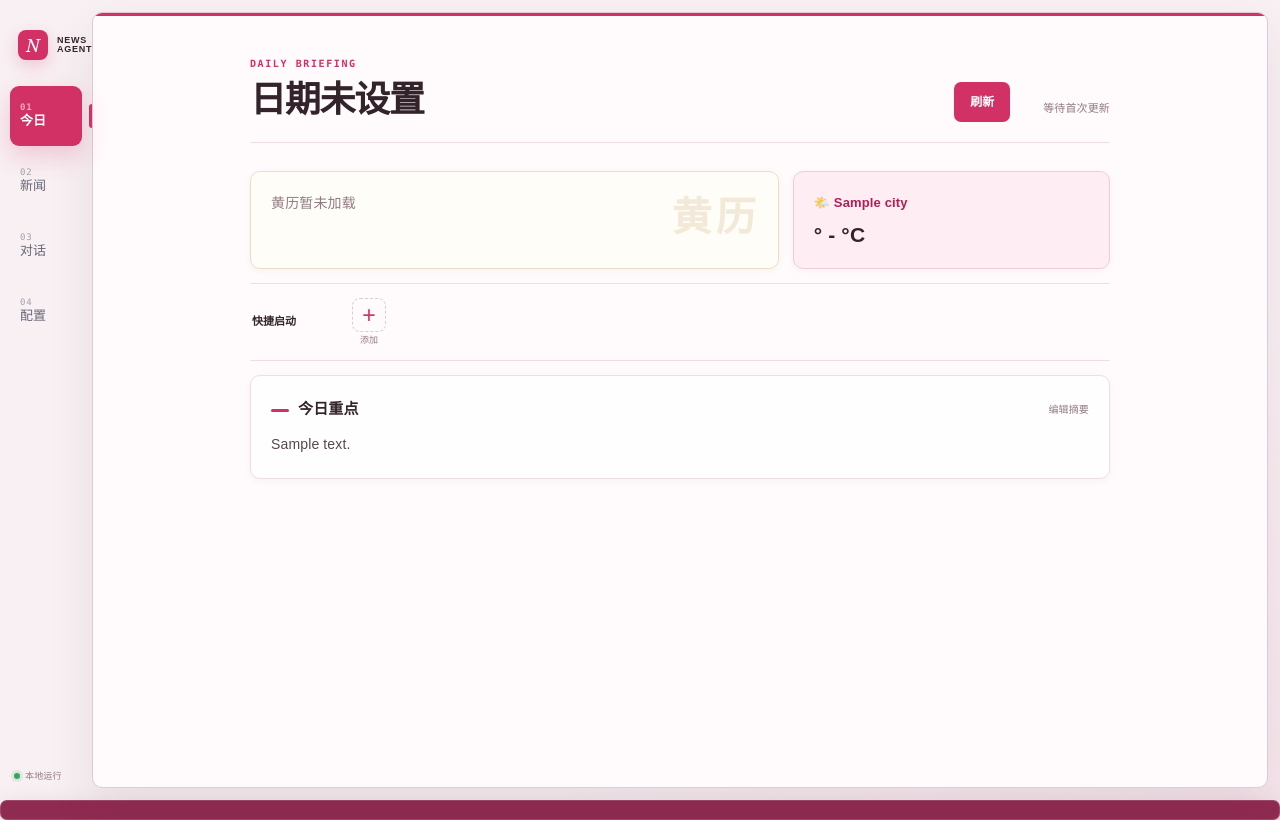
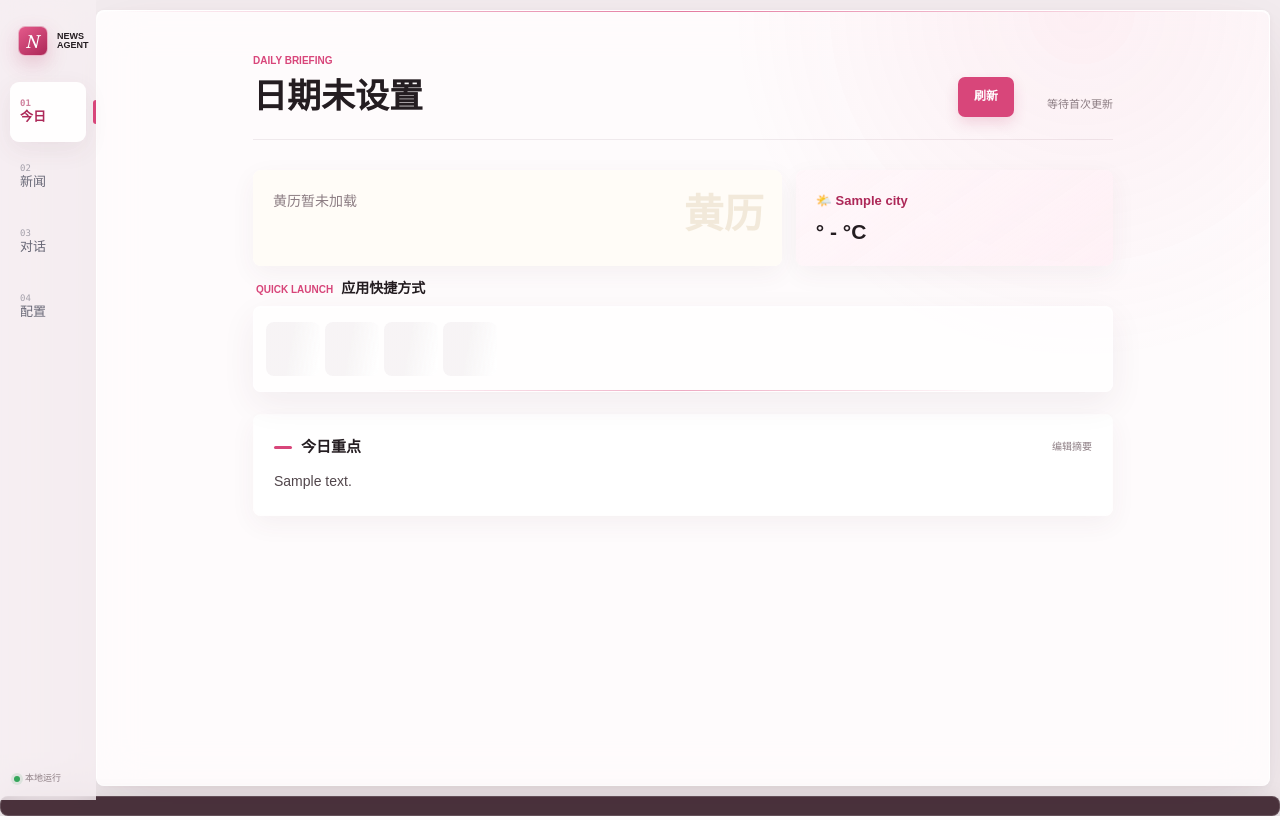
Before and after one commit to cricket152/NewsAgent, a Python web app: template src/news_agent/templates/daily.html in a window 1280 px wide. Run offline with Jinja, Linux system fonts and the light colour scheme; the template is opened without the code that fills it: most values are stand-ins (such as "Sample title", 1, 10 or a date in 2020).

Commit message:
前端二次美化

```diff
--- a/src/news_agent/templates/daily.css
+++ b/src/news_agent/templates/daily.css
@@ -1,23 +1,29 @@
 :root {
   color-scheme: light;
-  --accent: #d23166;
-  --accent-strong: #b21d55;
-  --accent-soft: #feeef3;
-  --ink: #33242b;
-  --text: #59464f;
-  --muted: #917b84;
-  --canvas: #f8f0f3;
-  --surface: #fffafb;
-  --paper: #fffefe;
-  --line: #eddee4;
-  --line-strong: #decbd3;
+  --accent: #d8467a;
+  --accent-strong: #ad2858;
+  --accent-soft: #fff0f5;
+  --accent-wash: rgba(216, 70, 122, 0.08);
+  --ink: #241d21;
+  --text: #51464b;
+  --muted: #8c7d83;
+  --canvas: #f3ecef;
+  --surface: rgba(255, 252, 253, 0.92);
+  --paper: rgba(255, 255, 255, 0.76);
+  --line: rgba(91, 47, 64, 0.09);
+  --line-strong: rgba(91, 47, 64, 0.14);
   --success: #26844a;
   --danger: #c53c49;
   --warning: #9a6811;
-  --nav-width: 92px;
+  --nav-width: 96px;
   --radius-sm: 6px;
-  --radius-md: 10px;
-  --shadow-panel: 0 20px 50px rgba(92, 44, 62, 0.09);
+  --radius-md: 8px;
+  --shadow-panel:
+    0 1px 0 rgba(255, 255, 255, 0.9) inset,
+    0 28px 70px rgba(71, 36, 49, 0.10),
+    0 2px 10px rgba(71, 36, 49, 0.05);
+  --shadow-float: 0 12px 28px rgba(91, 47, 64, 0.14);
+  --ease-out: cubic-bezier(.22, 1, .36, 1);
 }
 
 *,
@@ -38,12 +44,10 @@ body {
   margin: 0;
   padding: 0;
   color: var(--text);
-  background:
-    linear-gradient(145deg, rgba(210, 49, 102, 0) 68%, rgba(210, 49, 102, 0.10) 130%),
-    var(--canvas);
+  background: var(--canvas);
   font-family: "Segoe UI Variable Text", "Microsoft YaHei UI", "PingFang SC", sans-serif;
-  line-height: 1.7;
-  letter-spacing: 0.01em;
+  line-height: 1.65;
+  letter-spacing: 0;
   overflow-x: hidden;
   overscroll-behavior-x: none;
 }
@@ -85,9 +89,10 @@ a:focus-visible {
   display: flex;
   flex-direction: column;
   align-items: stretch;
-  padding: 22px 10px 16px;
-  background: transparent;
+  padding: 18px 10px 14px;
+  background: rgba(246, 239, 242, 0.78);
   border: 0;
+  backdrop-filter: blur(18px) saturate(1.15);
 }
 
 .brand-mark {
@@ -105,21 +110,22 @@ a:focus-visible {
   display: grid;
   place-items: center;
   flex: 0 0 auto;
-  border-radius: 8px;
-  background: var(--accent);
+  border: 1px solid rgba(255, 255, 255, 0.58);
+  border-radius: 7px;
+  background: linear-gradient(145deg, #e45a8b, var(--accent-strong));
   color: #fff;
   font-family: Georgia, "Times New Roman", serif;
   font-size: 18px;
   font-style: italic;
   line-height: 1;
-  box-shadow: 0 6px 16px rgba(210, 49, 102, 0.22);
+  box-shadow: 0 8px 20px rgba(173, 40, 88, 0.22);
 }
 
 .brand-name {
   font-size: 9px;
   font-weight: 700;
   line-height: 1.05;
-  letter-spacing: 0.08em;
+  letter-spacing: 0;
   text-transform: uppercase;
 }
 
@@ -159,16 +165,16 @@ a:focus-visible {
 }
 
 .nav-bar .nav-item:hover {
-  background: rgba(255, 255, 255, 0.62);
+  background: rgba(255, 255, 255, 0.72);
   color: var(--ink);
-  transform: translateX(1px);
+  transform: translateX(2px);
 }
 
 .nav-bar .nav-item.active {
-  background: var(--accent);
-  color: #fff;
+  background: rgba(255, 255, 255, 0.88);
+  color: var(--accent-strong);
   font-weight: 700;
-  box-shadow: 0 10px 24px rgba(210, 49, 102, 0.22);
+  box-shadow: 0 8px 24px rgba(91, 47, 64, 0.08);
 }
 
 .nav-bar .nav-item.active::after {
@@ -180,7 +186,7 @@ a:focus-visible {
   font-family: Consolas, "SFMono-Regular", monospace;
   font-size: 9px;
   line-height: 1;
-  letter-spacing: 0.08em;
+  letter-spacing: 0;
   opacity: 0.58;
 }
 
@@ -213,28 +219,31 @@ a:focus-visible {
   position: relative;
   max-width: none;
   min-height: calc(100vh - 24px);
-  margin: 12px 12px 12px var(--nav-width);
+  margin: 10px 10px 10px var(--nav-width);
   padding: clamp(24px, 4vw, 42px) clamp(22px, 5vw, 56px) 70px;
   overflow: hidden;
-  border: 1px solid var(--line-strong);
+  border: 1px solid rgba(255, 255, 255, 0.78);
   border-radius: var(--radius-md);
-  background: var(--surface);
+  background:
+    radial-gradient(circle at 84% 0%, rgba(232, 118, 158, 0.09), transparent 28%),
+    var(--surface);
   box-shadow: var(--shadow-panel);
+  backdrop-filter: blur(22px) saturate(1.08);
 }
 
 .container::before {
   content: "";
   position: absolute;
   inset: 0 0 auto;
-  height: 3px;
-  background: var(--accent);
+  height: 1px;
+  background: linear-gradient(90deg, transparent, rgba(216, 70, 122, 0.72), transparent);
 }
 
 .tab-pane {
   display: none;
   width: min(100%, 860px);
   margin: 0 auto;
-  animation: pane-in 260ms cubic-bezier(.22,.8,.32,1) both;
+  animation: pane-in 420ms var(--ease-out) both;
 }
 
 .tab-pane.active { display: block; }
@@ -263,8 +272,8 @@ a:focus-visible {
   align-items: flex-end;
   justify-content: space-between;
   gap: 24px;
-  margin-bottom: 28px;
-  padding-bottom: 20px;
+  margin-bottom: 30px;
+  padding-bottom: 22px;
   border-bottom: 1px solid var(--line);
 }
 
@@ -272,19 +281,19 @@ a:focus-visible {
 .eyebrow {
   margin-bottom: 5px;
   color: var(--accent);
-  font-family: Consolas, "SFMono-Regular", monospace;
+  font-family: "Segoe UI Variable Text", "Microsoft YaHei UI", sans-serif;
   font-size: 10px;
   font-weight: 700;
-  letter-spacing: 0.16em;
+  letter-spacing: 0;
 }
 
 .date-header-big {
   color: var(--ink);
-  font-family: "Microsoft YaHei UI", "PingFang SC", sans-serif;
-  font-size: clamp(24px, 3.6vw, 36px);
-  font-weight: 650;
+  font-family: "Segoe UI Variable Display", "Microsoft YaHei UI", "PingFang SC", sans-serif;
+  font-size: 34px;
+  font-weight: 680;
   line-height: 1.25;
-  letter-spacing: -0.035em;
+  letter-spacing: 0;
   text-wrap: balance;
 }
 
@@ -315,10 +324,20 @@ a:focus-visible {
   margin-bottom: 14px;
   padding: 20px;
   overflow: hidden;
-  border: 1px solid var(--line);
+  border: 1px solid rgba(255, 255, 255, 0.82);
   border-radius: var(--radius-md);
   background: var(--paper);
-  box-shadow: 0 2px 8px rgba(92, 44, 62, 0.04);
+  box-shadow:
+    0 1px 0 rgba(255, 255, 255, 0.92) inset,
+    0 8px 26px rgba(91, 47, 64, 0.055);
+  transition: transform 220ms var(--ease-out), box-shadow 220ms ease, background 220ms ease;
+}
+
+.card:hover {
+  background: rgba(255, 255, 255, 0.9);
+  box-shadow:
+    0 1px 0 rgba(255, 255, 255, 0.96) inset,
+    0 14px 34px rgba(91, 47, 64, 0.075);
 }
 
 .cards-row {
@@ -331,8 +350,9 @@ a:focus-visible {
 
 .fortune-card {
   position: relative;
-  background: #fffdf7;
-  border-color: #e9dfc7;
+  border: 0;
+  background: rgba(255, 253, 247, 0.78);
+  box-shadow: 0 8px 26px rgba(91, 47, 64, 0.055);
 }
 .fortune-card::after {
   content: "黄历";
@@ -343,7 +363,7 @@ a:focus-visible {
   font-family: KaiTi, STKaiti, serif;
   font-size: 40px;
   font-weight: 700;
-  letter-spacing: .1em;
+  letter-spacing: 0;
 }
 .fortune-main {
   position: relative;
@@ -380,114 +400,196 @@ a:focus-visible {
   flex: none;
   flex-direction: column;
   justify-content: center;
-  background: var(--accent-soft);
-  border-color: #f1cbd9;
+  border: 0;
+  background: linear-gradient(145deg, rgba(255, 247, 250, .96), rgba(255, 238, 244, .72));
+  box-shadow: 0 8px 26px rgba(91, 47, 64, 0.055);
 }
+.fortune-card:hover,
+.weather-card:hover { box-shadow: 0 14px 34px rgba(91, 47, 64, 0.075); }
 .weather-city { margin-bottom: 3px; color: var(--accent-strong); font-size: 13px; font-weight: 700; }
 .weather-desc { color: #7d5362; font-size: 12px; }
 .weather-temp { margin: 5px 0 0; color: var(--ink); font-size: 21px; font-weight: 700; line-height: 1.25; }
 .weather-none { color: var(--muted); font-style: normal; }
 
 .shortcut-launcher {
-  min-height: 78px;
-  display: grid;
-  grid-template-columns: 78px minmax(0, 1fr);
-  align-items: center;
-  gap: 10px;
-  margin-bottom: 14px;
-  padding: 9px 2px;
-  border-top: 1px solid var(--line);
-  border-bottom: 1px solid var(--line);
+  min-height: 116px;
+  margin: 4px 0 18px;
+  padding: 0;
 }
 .shortcut-heading {
   min-width: 0;
   display: flex;
-  flex-direction: column;
-  align-items: flex-start;
-  gap: 2px;
+  align-items: flex-end;
+  justify-content: space-between;
+  gap: 16px;
+  margin-bottom: 9px;
+  padding: 0 3px;
   color: var(--ink);
-  font-size: 11px;
+  font-size: 14px;
   font-weight: 700;
   line-height: 1.25;
   letter-spacing: 0;
 }
+.shortcut-heading > div {
+  display: flex;
+  align-items: baseline;
+  gap: 8px;
+}
+.shortcut-kicker {
+  color: var(--accent);
+  font-size: 10px;
+  font-weight: 750;
+}
 .shortcut-manage {
-  min-height: 24px;
-  padding: 2px 0;
+  min-width: 42px;
+  min-height: 26px;
+  padding: 3px 9px;
   border: 0;
-  background: transparent;
+  border-radius: 6px;
+  background: rgba(255, 255, 255, .54);
   color: var(--muted);
   font-size: 10px;
   cursor: pointer;
+  transition: background 180ms ease, color 180ms ease, transform 180ms var(--ease-out);
 }
 .shortcut-manage:hover,
-.shortcut-manage.active { color: var(--accent-strong); }
+.shortcut-manage.active {
+  background: rgba(255, 255, 255, .94);
+  color: var(--accent-strong);
+  transform: translateY(-1px);
+}
+.shortcut-dock {
+  position: relative;
+  min-width: 0;
+  padding: 8px 10px;
+  overflow: hidden;
+  border: 1px solid rgba(255, 255, 255, .82);
+  border-radius: var(--radius-md);
+  background: rgba(255, 255, 255, .55);
+  box-shadow:
+    0 1px 0 rgba(255, 255, 255, .92) inset,
+    0 12px 34px rgba(91, 47, 64, .07);
+  backdrop-filter: blur(18px) saturate(1.1);
+}
+.shortcut-dock::after {
+  position: absolute;
+  inset: auto 14% 0;
+  height: 1px;
+  background: linear-gradient(90deg, transparent, rgba(216, 70, 122, .45), transparent);
+  content: "";
+  pointer-events: none;
+}
 .shortcut-list {
   min-width: 0;
-  min-height: 58px;
+  min-height: 68px;
   display: flex;
   align-items: center;
-  gap: 8px;
+  gap: 5px;
   overflow-x: auto;
   overflow-y: hidden;
+  padding: 0 2px;
   scrollbar-width: none;
 }
 .shortcut-list::-webkit-scrollbar { display: none; }
+.shortcut-list.is-loading > :not(.shortcut-skeleton) {
+  opacity: .35;
+  pointer-events: none;
+}
 .shortcut-item {
   position: relative;
-  width: 58px;
-  height: 58px;
-  flex: 0 0 58px;
+  width: 66px;
+  height: 66px;
+  flex: 0 0 66px;
+  transition: transform 220ms var(--ease-out), opacity 180ms ease;
 }
 .shortcut-tile {
-  width: 58px;
-  height: 58px;
+  position: relative;
+  width: 66px;
+  height: 66px;
   display: flex;
   flex-direction: column;
   align-items: center;
   justify-content: center;
-  gap: 3px;
-  padding: 3px 2px;
+  gap: 4px;
+  padding: 4px 3px;
   border: 0;
-  border-radius: var(--radius-sm);
+  border-radius: 8px;
   background: transparent;
   color: var(--text);
   cursor: pointer;
-  transition: background 150ms ease, color 150ms ease, transform 150ms ease;
+  transform-origin: 50% 80%;
+  transition: background 180ms ease, color 180ms ease, transform 240ms var(--ease-out), filter 180ms ease;
 }
 .shortcut-tile:hover {
-  background: var(--accent-soft);
+  background: rgba(255, 255, 255, .84);
   color: var(--ink);
-  transform: translateY(-1px);
+  transform: translateY(-3px) scale(1.08);
+  filter: drop-shadow(0 9px 10px rgba(91, 47, 64, .14));
 }
-.shortcut-tile:disabled { cursor: not-allowed; transform: none; }
+.shortcut-item:has(+ .shortcut-item .shortcut-tile:hover),
+.shortcut-item:has(+ .shortcut-add:hover),
+.shortcut-item:hover + .shortcut-item {
+  transform: translateY(-1px) scale(1.025);
+}
+.shortcut-tile:active { transform: translateY(-1px) scale(.97); }
+.shortcut-tile:disabled { cursor: not-allowed; }
+.shortcut-tile.is-launching { pointer-events: none; }
+.shortcut-tile.is-launching .shortcut-icon,
+.shortcut-tile.is-launching .shortcut-name { opacity: .32; }
+.shortcut-tile.is-launching::after {
+  position: absolute;
+  top: 18px;
+  width: 20px;
+  height: 20px;
+  border: 2px solid rgba(216, 70, 122, .2);
+  border-top-color: var(--accent);
+  border-radius: 50%;
+  content: "";
+  animation: shortcut-spin .65s linear infinite;
+}
+@keyframes shortcut-spin { to { transform: rotate(360deg); } }
 .shortcut-icon {
-  width: 34px;
-  height: 34px;
+  width: 38px;
+  height: 38px;
   display: grid;
   place-items: center;
-  flex: 0 0 34px;
+  flex: 0 0 38px;
+  transition: opacity 160ms ease;
 }
 .shortcut-icon img {
   display: block;
-  width: 34px;
-  height: 34px;
+  width: 38px;
+  height: 38px;
   object-fit: contain;
+  filter: drop-shadow(0 4px 5px rgba(45, 27, 34, .12));
 }
-.shortcut-monogram {
-  border: 1px solid var(--line-strong);
+.shortcut-fallback-icon {
+  position: relative;
+  border: 1px solid rgba(255, 255, 255, .9);
   border-radius: 8px;
-  background: var(--paper);
-  color: var(--accent-strong);
-  font-family: Georgia, "Times New Roman", serif;
-  font-size: 17px;
-  font-weight: 700;
+  background: linear-gradient(145deg, #fff, #f7e8ee);
+  box-shadow: 0 5px 12px rgba(91, 47, 64, .11);
+}
+.shortcut-fallback-icon::before {
+  position: absolute;
+  top: 11px;
+  left: 11px;
+  width: 6px;
+  height: 6px;
+  border-radius: 2px;
+  background: rgba(173, 40, 88, .72);
+  box-shadow:
+    10px 0 rgba(216, 70, 122, .45),
+    0 10px rgba(216, 70, 122, .45),
+    10px 10px rgba(173, 40, 88, .72);
+  content: "";
 }
 .shortcut-name {
   width: 100%;
   overflow: hidden;
   color: inherit;
   font-size: 9px;
+  font-weight: 600;
   line-height: 1.2;
   letter-spacing: 0;
   text-align: center;
@@ -496,17 +598,18 @@ a:focus-visible {
 }
 .shortcut-add { color: var(--muted); }
 .shortcut-add-icon {
-  border: 1px dashed var(--line-strong);
+  border: 1px dashed rgba(173, 40, 88, .35);
   border-radius: 8px;
+  background: rgba(255, 240, 245, .58);
   color: var(--accent);
-  font-size: 23px;
+  font-size: 24px;
   font-weight: 300;
   line-height: 1;
 }
 .shortcut-remove {
   position: absolute;
-  top: -2px;
-  right: 0;
+  top: 1px;
+  right: 1px;
   z-index: 2;
   width: 19px;
   height: 19px;
@@ -525,6 +628,24 @@ a:focus-visible {
 .shortcut-remove[hidden],
 .shortcut-manage[hidden] { display: none; }
 .shortcut-item.unavailable { opacity: .48; }
+.shortcut-launcher.is-managing .shortcut-item {
+  animation: shortcut-edit 320ms ease-in-out infinite alternate;
+}
+.shortcut-launcher.is-managing .shortcut-item:nth-child(even) { animation-delay: -160ms; }
+@keyframes shortcut-edit {
+  from { transform: rotate(-.45deg); }
+  to { transform: rotate(.45deg); }
+}
+.shortcut-skeleton {
+  width: 54px;
+  height: 54px;
+  flex: 0 0 54px;
+  border-radius: 8px;
+  background: linear-gradient(100deg, rgba(141, 125, 131, .07) 20%, rgba(255, 255, 255, .8) 45%, rgba(141, 125, 131, .07) 70%);
+  background-size: 220% 100%;
+  animation: shortcut-shimmer 1.15s ease-in-out infinite;
+}
+@keyframes shortcut-shimmer { to { background-position-x: -220%; } }
 
 .summary-heading {
   display: flex;
@@ -778,16 +901,18 @@ a:focus-visible {
   font-weight: 650;
   cursor: pointer;
   white-space: nowrap;
-  transition: background 150ms ease, transform 150ms ease, border-color 150ms ease;
+  box-shadow: 0 6px 14px rgba(173, 40, 88, .16);
+  transition: background 180ms ease, transform 220ms var(--ease-out), border-color 180ms ease, box-shadow 180ms ease;
 }
 .chat-bar .btn-send:hover,
-.btn:hover { background: var(--accent-strong); transform: translateY(-1px); }
+.btn:hover { background: var(--accent-strong); transform: translateY(-1px); box-shadow: 0 9px 20px rgba(173, 40, 88, .22); }
 .chat-bar .btn-send:disabled { background: #d99bb2; cursor: not-allowed; transform: none; }
 .chat-bar .btn-clear,
 .btn-secondary {
   border-color: var(--line-strong);
   background: #fff;
   color: var(--text);
+  box-shadow: none;
 }
 .chat-bar .btn-clear:hover,
 .btn-secondary:hover { background: #f8f0f3; }
@@ -916,10 +1041,11 @@ a:focus-visible {
   bottom: 28px;
   padding: 9px 15px;
   border: 1px solid rgba(255,255,255,.14);
-  border-radius: 7px;
-  background: #8f2a50;
+  border-radius: 8px;
+  background: rgba(63, 38, 48, .94);
   box-shadow: 0 12px 30px rgba(0,0,0,.2);
   font-size: 11px;
+  backdrop-filter: blur(16px);
 }
 
 @media (max-width: 680px) {
--- a/src/news_agent/templates/daily.html
+++ b/src/news_agent/templates/daily.html
@@ -130,18 +130,23 @@
     </div>
 
     {# User-managed application shortcuts #}
-    <section class="shortcut-launcher" aria-labelledby="shortcut-heading">
+    <section id="shortcut-launcher" class="shortcut-launcher" aria-labelledby="shortcut-heading">
       <div class="shortcut-heading">
-        <span id="shortcut-heading">快捷启动</span>
+        <div>
+          <span class="shortcut-kicker">QUICK LAUNCH</span>
+          <span id="shortcut-heading">应用快捷方式</span>
+        </div>
         <button id="shortcut-manage" class="shortcut-manage" type="button"
                 onclick="toggleShortcutManage()" hidden>管理</button>
       </div>
-      <div id="shortcut-list" class="shortcut-list" aria-live="polite">
-        <button class="shortcut-tile shortcut-add" type="button"
-                onclick="chooseApplicationShortcut()" title="添加应用">
-          <span class="shortcut-icon shortcut-add-icon" aria-hidden="true">+</span>
-          <span class="shortcut-name">添加</span>
-        </button>
+      <div class="shortcut-dock">
+        <div id="shortcut-list" class="shortcut-list is-loading" aria-live="polite"
+             aria-busy="true">
+          <span class="shortcut-skeleton" aria-hidden="true"></span>
+          <span class="shortcut-skeleton" aria-hidden="true"></span>
+          <span class="shortcut-skeleton" aria-hidden="true"></span>
+          <span class="shortcut-skeleton" aria-hidden="true"></span>
+        </div>
       </div>
     </section>
 
@@ -376,17 +381,15 @@ function toggleSection(btn, sectionId) {
 window.__applicationShortcuts = [];
 window.__shortcutManageMode = false;
 
-function shortcutMonogram(name) {
-  var text = String(name || '').trim();
-  return text ? text.charAt(0).toUpperCase() : 'A';
-}
-
 function renderApplicationShortcuts(items) {
   var list = document.getElementById('shortcut-list');
   var manage = document.getElementById('shortcut-manage');
+  var launcher = document.getElementById('shortcut-launcher');
   if (!list) return;
   window.__applicationShortcuts = Array.isArray(items) ? items : [];
   if (window.__applicationShortcuts.length === 0) window.__shortcutManageMode = false;
+  list.classList.remove('is-loading');
+  list.setAttribute('aria-busy', 'false');
   list.replaceChildren();
 
   window.__applicationShortcuts.forEach(function(item) {
@@ -398,6 +401,7 @@ function renderApplicationShortcuts(items) {
     launch.className = 'shortcut-tile';
     launch.title = item.available ? item.name : item.name + '（程序不可用）';
     launch.setAttribute('aria-label', '启动 ' + item.name);
+    launch.setAttribute('data-shortcut-id', item.id);
     launch.disabled = !item.available;
     launch.addEventListener('click', function() { launchApplicationShortcut(item.id); });
 
@@ -409,8 +413,8 @@ function renderApplicationShortcuts(items) {
       image.alt = '';
       icon.appendChild(image);
     } else {
-      icon.classList.add('shortcut-monogram');
-      icon.textContent = shortcutMonogram(item.name);
+      icon.classList.add('shortcut-fallback-icon');
+      icon.setAttribute('aria-hidden', 'true');
     }
 
     var label = document.createElement('span');
@@ -447,11 +451,18 @@ function renderApplicationShortcuts(items) {
     manage.textContent = window.__shortcutManageMode ? '完成' : '管理';
     manage.classList.toggle('active', window.__shortcutManageMode);
   }
+  if (launcher) launcher.classList.toggle('is-managing', window.__shortcutManageMode);
 }
 
 function loadApplicationShortcuts() {
   if (!window.pywebview || !window.pywebview.api) return;
+  var list = document.getElementById('shortcut-list');
+  if (list) {
+    list.classList.add('is-loading');
+    list.setAttribute('aria-busy', 'true');
+  }
   window.pywebview.api.list_shortcuts().then(renderApplicationShortcuts).catch(function() {
+    renderApplicationShortcuts([]);
     showToast('快捷入口加载失败');
   });
 }
@@ -470,12 +481,27 @@ function chooseApplicationShortcut() {
 
 function launchApplicationShortcut(shortcutId) {
   if (!window.pywebview || !window.pywebview.api) return;
+  var launch = document.querySelector('.shortcut-tile[data-shortcut-id="' + shortcutId + '"]');
+  if (launch) {
+    launch.classList.add('is-launching');
+    launch.disabled = true;
+  }
   window.pywebview.api.launch_shortcut(shortcutId).then(function(result) {
+    if (launch) {
+      launch.classList.remove('is-launching');
+      launch.disabled = false;
+    }
     if (!result || !result.launched) {
       showToast((result && result.message) || '无法启动该程序');
       loadApplicationShortcuts();
     }
-  }).catch(function() { showToast('无法启动该程序'); });
+  }).catch(function() {
+    if (launch) {
+      launch.classList.remove('is-launching');
+      launch.disabled = false;
+    }
+    showToast('无法启动该程序');
+  });
 }
 
 function deleteApplicationShortcut(item) {
```
Also changed, not shown: other parts of src/news_agent/templates/daily.css (+17 -13 lines), src/news_agent/shortcuts.py (+101 -36 lines), src/news_agent/tests/test_shortcuts.py (+21 -0 lines).
